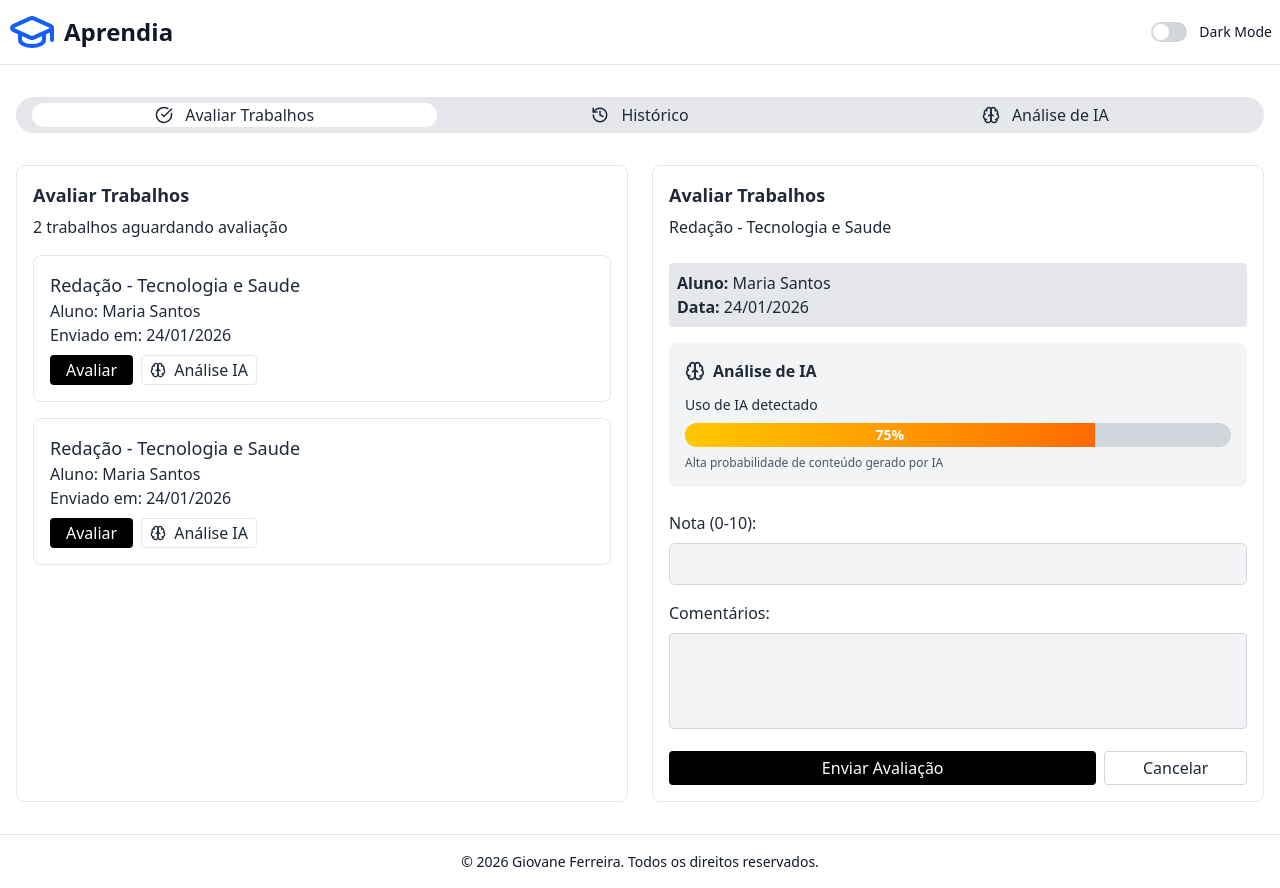
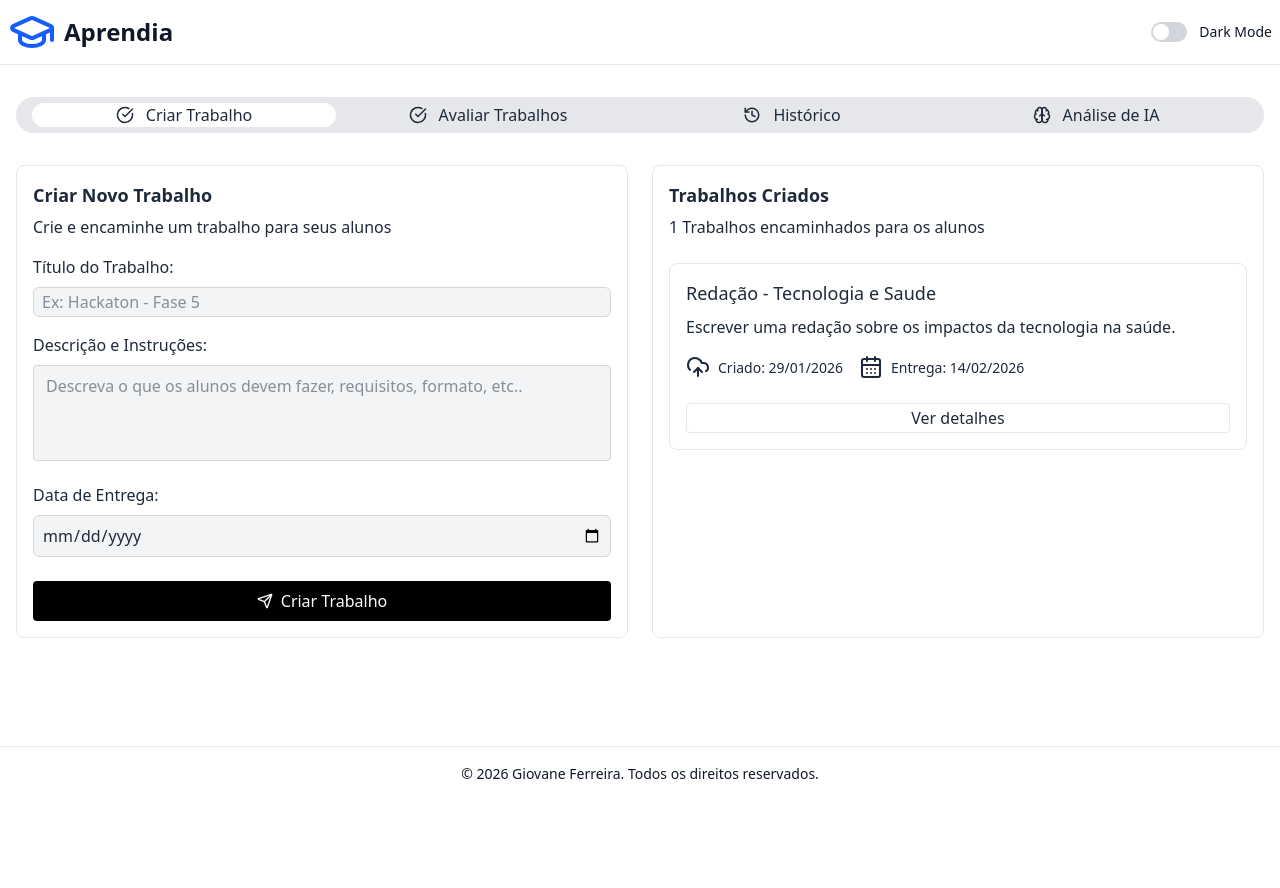
Before and after one commit to giovane-f16/pos-tech-hackaton, a Next.js app: page /professor in a window 1280 px wide. After the commit the page ends 800 px from the top, so only its background shows below. Built offline with nearby package versions, Linux system fonts and the light colour scheme; no server answers.

Commit message:
Implementando tela de criar trabalhos

```diff
--- a/src/app/professor/page.tsx
+++ b/src/app/professor/page.tsx
@@ -1,14 +1,18 @@
 "use client";
 
-import { CircleCheckBig, History, Brain, Send, CircleAlert } from "lucide-react";
+import { CircleCheckBig, History, Brain, Send, CircleAlert, CloudUpload, CalendarDays } from "lucide-react";
 import { useState } from "react";
 
 const ProfessorPage = () => {
-    const [tab, setTab] = useState("avaliar");
+    const [tab, setTab] = useState("criar");
 
     return (
         <main className="container mx-auto px-4 py-8">
             <section className="flex justify-between px-4 py-1.5 rounded-4xl bg-gray-200 dark:bg-gray-800">
+                <button className={`flex items-center cursor-pointer gap-x-3 font-medium px-4 rounded-2xl w-1/3 justify-center dark:text-gray-200 ${tab == "criar" ? "bg-white dark:bg-gray-700 dark:text-white" : ""}`} onClick={() => {setTab("criar")}}>
+                    <CircleCheckBig size={18} />
+                    Criar Trabalho
+                </button>
                 <button className={`flex items-center cursor-pointer gap-x-3 font-medium px-4 rounded-2xl w-1/3 justify-center dark:text-gray-200 ${tab == "avaliar" ? "bg-white dark:bg-gray-700 dark:text-white" : ""}`} onClick={() => {setTab("avaliar")}}>
                     <CircleCheckBig size={18} />
                     Avaliar Trabalhos
@@ -24,6 +28,49 @@ const ProfessorPage = () => {
             </section>
 
             <section className="mt-8">
+                {tab == "criar" && (
+                    <div className="flex w-full justify-between gap-x-6 mt-4">
+                        <div className="w-1/2 border border-gray-200 rounded-lg p-4 dark:bg-gray-900 dark:border-gray-700">
+                            <h2 className="text-[18px] font-semibold mb-1.5 dark:text-white">Criar Novo Trabalho</h2>
+                            <p className="dark:text-gray-300">Crie e encaminhe um trabalho para seus alunos</p>
+                            <form action="" className="mt-4">
+                                <label className="block mb-2 font-medium dark:text-white">Título do Trabalho:</label>
+                                <input type="text" placeholder="Ex: Hackaton - Fase 5" className="border border-gray-300 dark:border-gray-600 rounded-md px-2 py-0.5 w-full border-input bg-gray-100 dark:bg-gray-700 dark:text-white dark:placeholder-gray-400 focus:outline-none focus:ring-2 focus:ring-gray-300 dark:focus:ring-gray-500" />
+
+                                <label className="block mt-4 mb-2 font-medium dark:text-white">Descrição e Instruções:</label>
+                                <textarea placeholder="Descreva o que os alunos devem fazer, requisitos, formato, etc.." className="w-full border border-gray-300 rounded px-3 py-2 h-24 resize-none bg-gray-100 focus:outline-none focus:ring-2 focus:ring-gray-300 dark:bg-gray-700 dark:border-gray-600 dark:text-white"></textarea>
+
+                                <label className="block mt-4 mb-2 font-medium dark:text-white">Data de Entrega:</label>
+                                <input type="date" className="border border-gray-300 dark:border-gray-600 rounded-md p-2 w-full border-input bg-gray-100 dark:bg-gray-700 dark:text-white dark:placeholder-gray-400 focus:outline-none focus:ring-2 focus:ring-gray-300 dark:focus:ring-gray-500" />
+
+                                <button type="submit" className="mt-6 bg-black text-white px-4 py-2 rounded hover:bg-gray-800 w-full dark:bg-gray-800 dark:hover:bg-gray-600 flex items-center justify-center gap-x-2">
+                                    <Send size={16} />
+                                    Criar Trabalho
+                                </button>
+                            </form>
+                        </div>
+                        <div className="w-1/2 border border-gray-200 rounded-lg p-4 dark:bg-gray-900 dark:border-gray-700">
+                            <h2 className="text-[18px] font-semibold mb-1.5 dark:text-white">Trabalhos Criados</h2>
+                            <p className="mb-6">1 Trabalhos encaminhados para os alunos</p>
+                            <ul className="mt-4">
+                                <li className="mb-4 border border-gray-200 rounded-lg p-4 dark:bg-gray-800 dark:border-gray-700">
+                                    <h2 className="text-[18px] font-medium mb-2">Redação - Tecnologia e Saude</h2>
+                                    <p className="mb-4">Escrever uma redação sobre os impactos da tecnologia na saúde.</p>
+                                    <div className="flex mb-6 text-[14px] gap-x-4">
+                                        <p className="flex items-center gap-x-2">
+                                            <CloudUpload /> Criado: 29/01/2026
+                                        </p>
+                                        <p className="flex items-center gap-x-2">
+                                            <CalendarDays />
+                                            Entrega: 14/02/2026
+                                        </p>
+                                    </div>
+                                    <button className="px-4 py-0.5 border border-gray-200 rounded hover:bg-gray-200 w-full font-medium dark:hover:bg-gray-600">Ver detalhes</button>
+                                </li>
+                            </ul>
+                        </div>
+                    </div>
+                )}
                 {tab == "avaliar" && (
                     <div className="flex w-full justify-between gap-x-6 mt-4">
                         <div className="w-1/2 border border-gray-200 rounded-lg p-4 dark:bg-gray-900 dark:border-gray-700">
```
